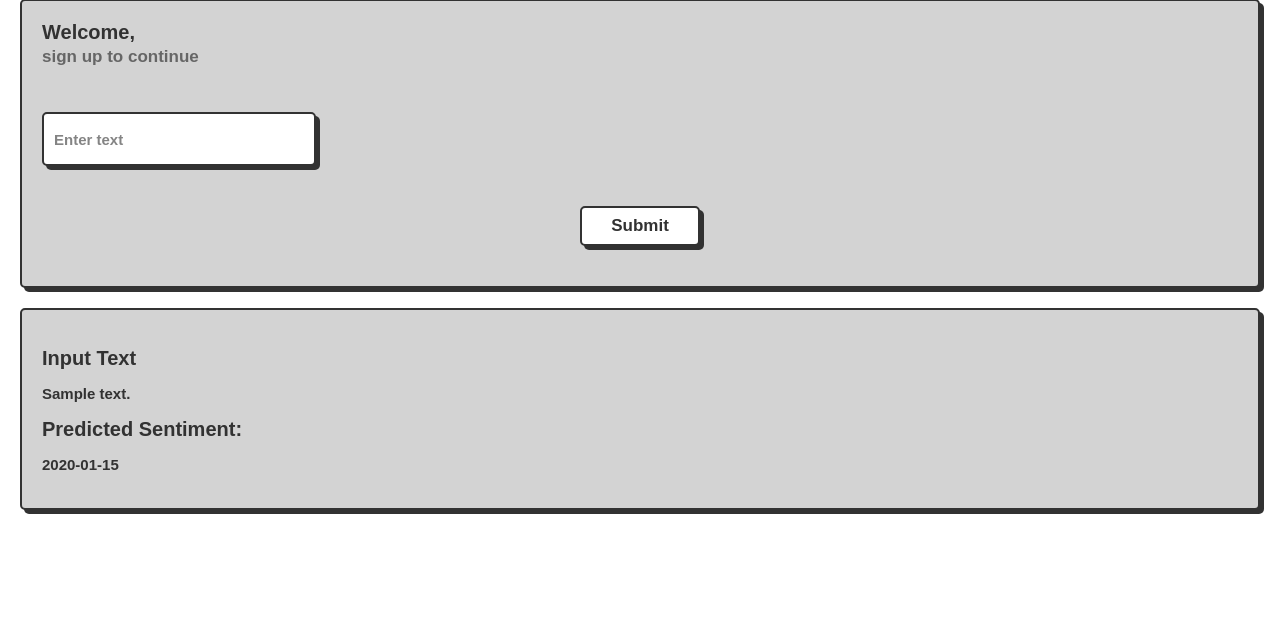
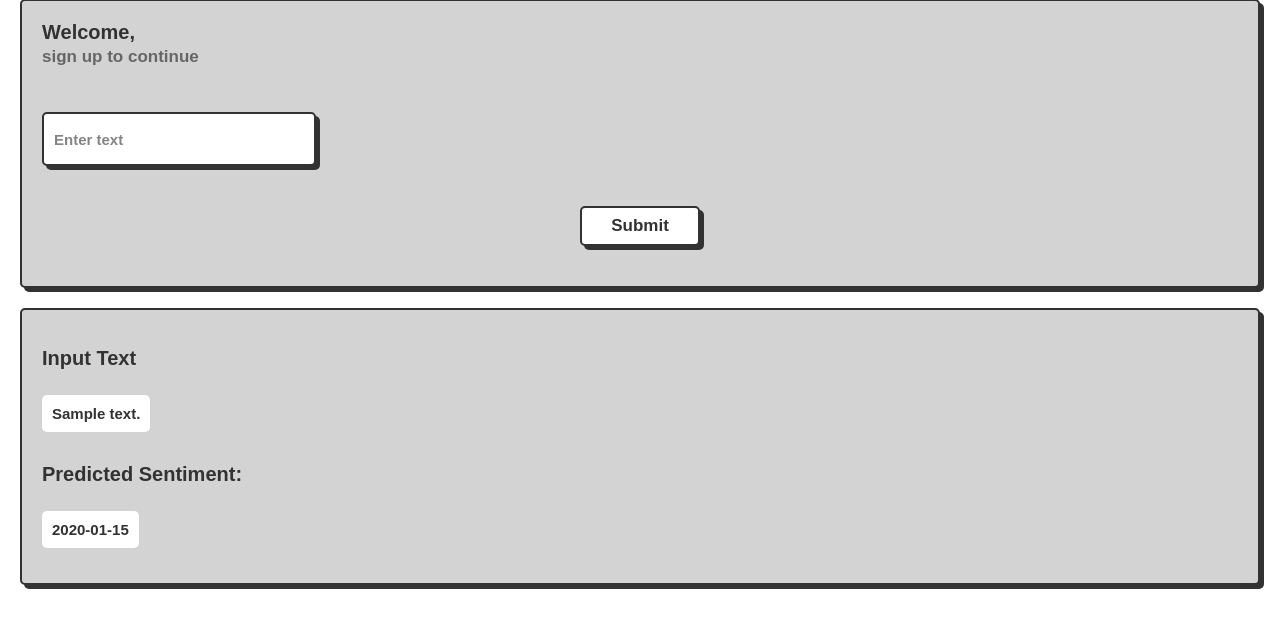
Before and after one commit to Hardvan/Sentiment-inator, a Flask app: template templates/index.html in a window 1280 px wide. Shown: the part 102-730 px from the top of the page. Run offline with Flask 3, Linux system fonts and the light colour scheme; the template is opened without the code that fills it: most values are stand-ins (such as "Sample title", 1, 10 or a date in 2020).

Commit message:
Adjust bg width

```diff
--- a/static/css/index.css
+++ b/static/css/index.css
@@ -105,6 +105,10 @@ body {
   font-size: 15px;
   font-weight: 600;
   color: var(--font-color);
+  background-color: white;
+  display: inline-block; /* to make the background color only cover the text */
+  padding: 10px;
+  border-radius: 5px;
 }
 
 @media (max-width: 768px) {
```
